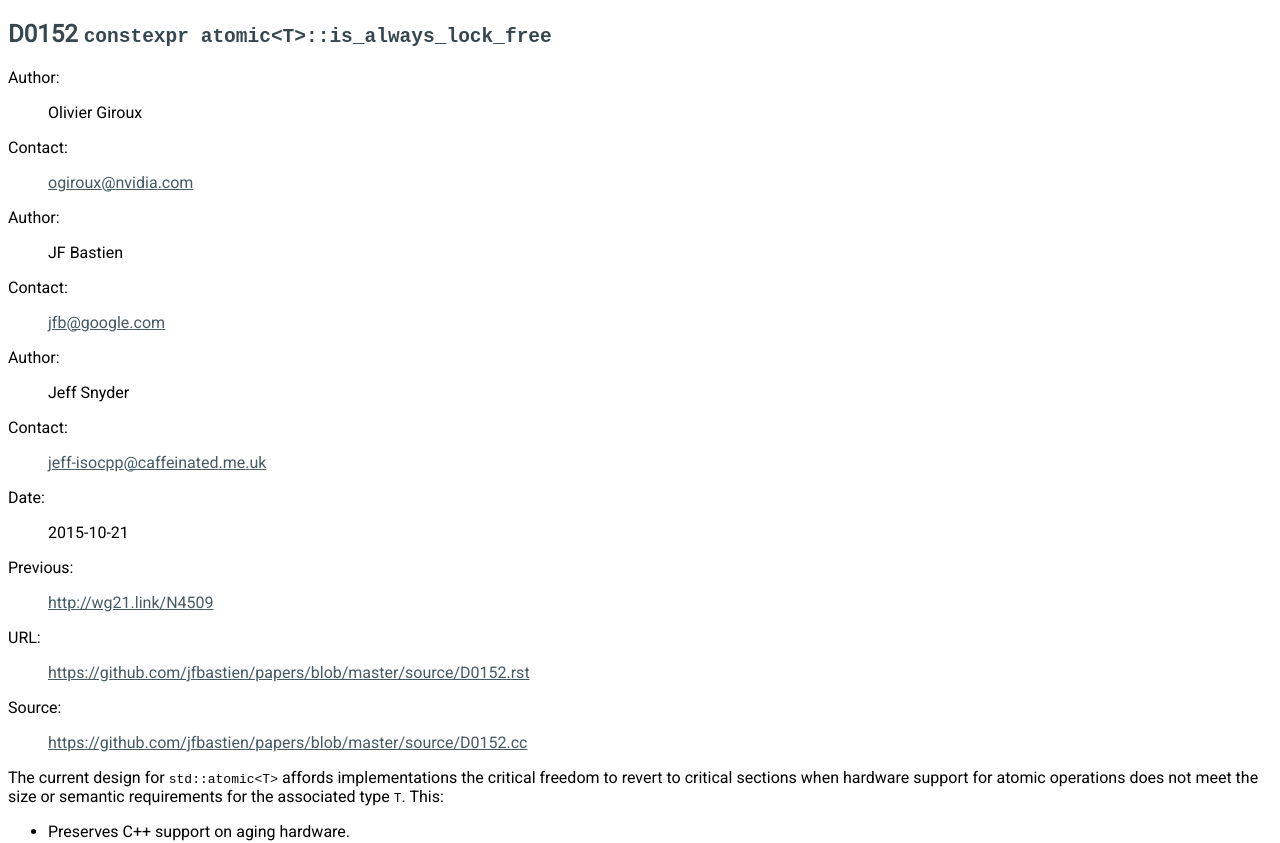
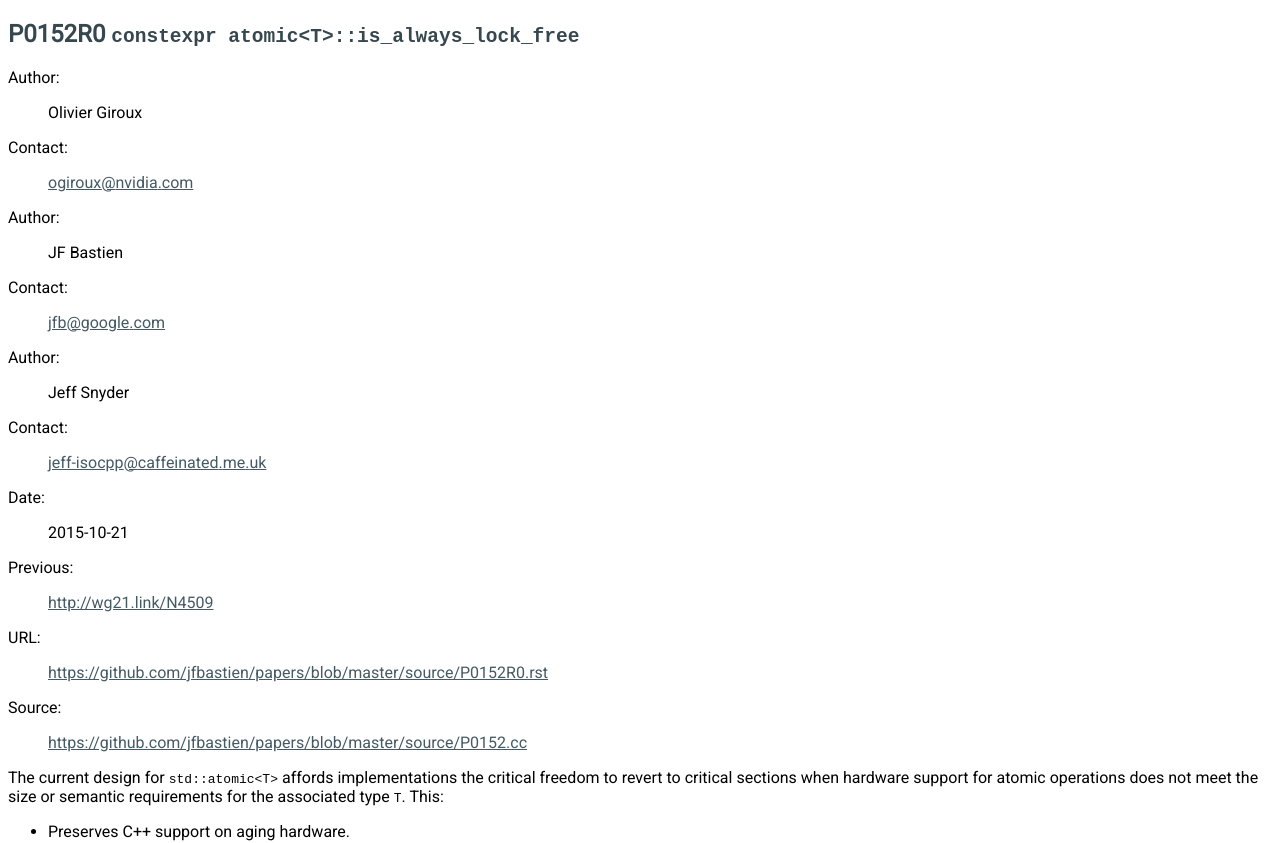
Before and after one commit to jfbastien/papers, a Sphinx documentation site: the page built from source/P0152R0.rst, in a window 1280 px wide. Shown: the top 843 px of the page. Built offline with Sphinx 7.4.7, drawn with Linux system fonts in a browser that asks for light colours.

Commit message:
Finalize D0152 as P0152R0.

```diff
--- a/source/D0152.rst
+++ b/source/P0152R0.rst
@@ -1,6 +1,6 @@
-==================================================
-D0152 ``constexpr atomic<T>::is_always_lock_free``
-==================================================
+====================================================
+P0152R0 ``constexpr atomic<T>::is_always_lock_free``
+====================================================
 
 :Author: Olivier Giroux
 :Contact: ogiroux@nvidia.com
@@ -10,8 +10,8 @@ D0152 ``constexpr atomic<T>::is_always_lock_free``
 :Contact: jeff-isocpp@caffeinated.me.uk
 :Date: 2015-10-21
 :Previous: http://wg21.link/N4509
-:URL: https://github.com/jfbastien/papers/blob/master/source/D0152.rst
-:Source: https://github.com/jfbastien/papers/blob/master/source/D0152.cc
+:URL: https://github.com/jfbastien/papers/blob/master/source/P0152R0.rst
+:Source: https://github.com/jfbastien/papers/blob/master/source/P0152.cc
 
 The current design for ``std::atomic<T>`` affords implementations the critical
 freedom to revert to critical sections when hardware support for atomic
@@ -114,6 +114,6 @@ pointer. This makes the free functions significantly less useful as compile-time
 
 We show a sample implementation:
 
-.. literalinclude:: D0152.cc
+.. literalinclude:: P0152.cc
    :language: c++
    :lines: 4-48
```
Also changed, not shown: 2 other files.
